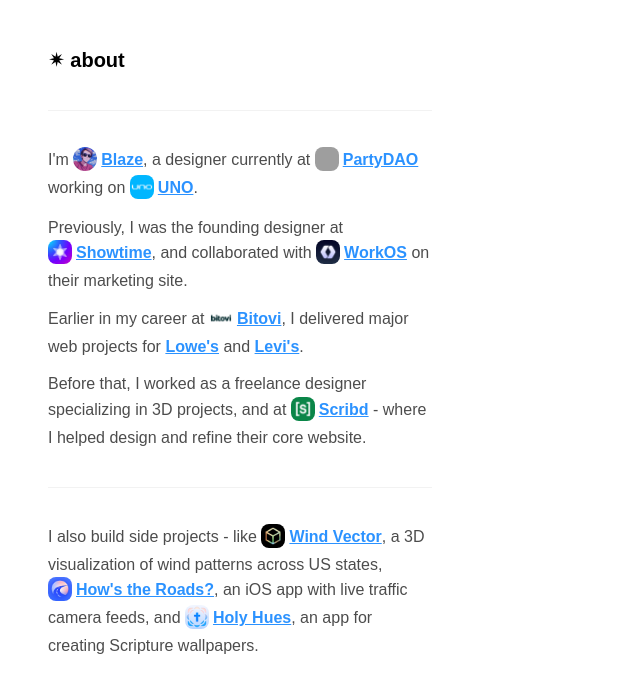
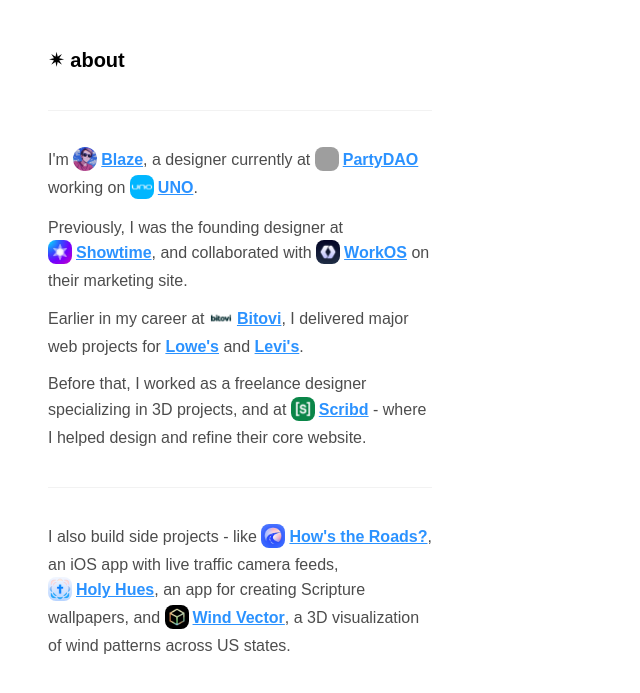
Before and after one commit to 0xblz/blaze-design, a Jekyll site: the page built from index.html, in a window 1280 px wide. Shown: the top 693 px of the page, without its empty margins (0-640 px from the left). Built offline with Jekyll 4.4.1, drawn with Linux system fonts in a browser that asks for light colours; nearby versions of some CDN libraries; some web fonts are replaced; grey boxes are pictures that could not be loaded.

Commit message:
Reorder side projects: move Wind Vector to last position (#1)
Co-authored-by: Claude <noreply@anthropic.com>

```diff
--- a/index.html
+++ b/index.html
@@ -21,5 +21,5 @@ permalink: /
 </p>
 <hr>
 <p>
-    I also build side projects - like <a href="https://codepen.io/0xblz/full/zxBvggj" target="_blank"><img src="/assets/images/wind.png" alt="Wind Vector">Wind Vector</a>, a 3D visualization of wind patterns across US states, <a href="https://apps.apple.com/us/app/hows-the-roads/id6742173400" target="_blank"><img src="/assets/images/roads.png" alt="How's the Roads?">How's the Roads?</a>, an iOS app with live traffic camera feeds, and <a href="https://apps.apple.com/us/app/holy-hues/id6740889386" target="_blank"><img src="/assets/images/holyhues.png" alt="Holy Hues">Holy Hues</a>, an app for creating Scripture wallpapers.
+    I also build side projects - like <a href="https://apps.apple.com/us/app/hows-the-roads/id6742173400" target="_blank"><img src="/assets/images/roads.png" alt="How's the Roads?">How's the Roads?</a>, an iOS app with live traffic camera feeds, <a href="https://apps.apple.com/us/app/holy-hues/id6740889386" target="_blank"><img src="/assets/images/holyhues.png" alt="Holy Hues">Holy Hues</a>, an app for creating Scripture wallpapers, and <a href="https://codepen.io/0xblz/full/zxBvggj" target="_blank"><img src="/assets/images/wind.png" alt="Wind Vector">Wind Vector</a>, a 3D visualization of wind patterns across US states.
 </p>
```
